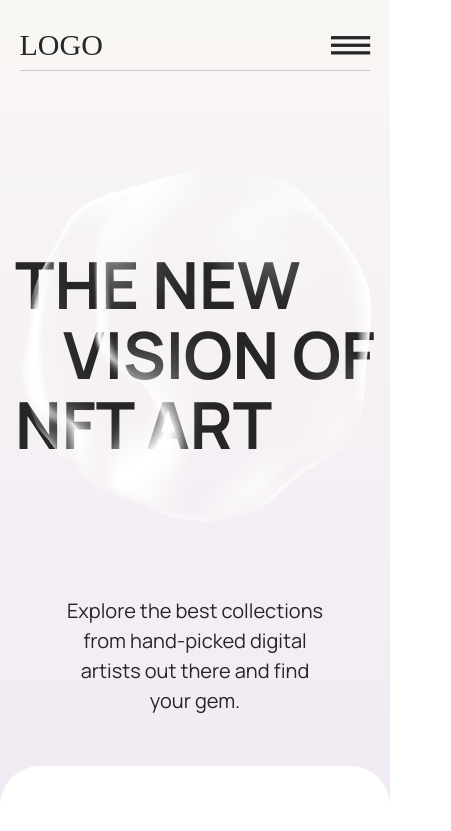
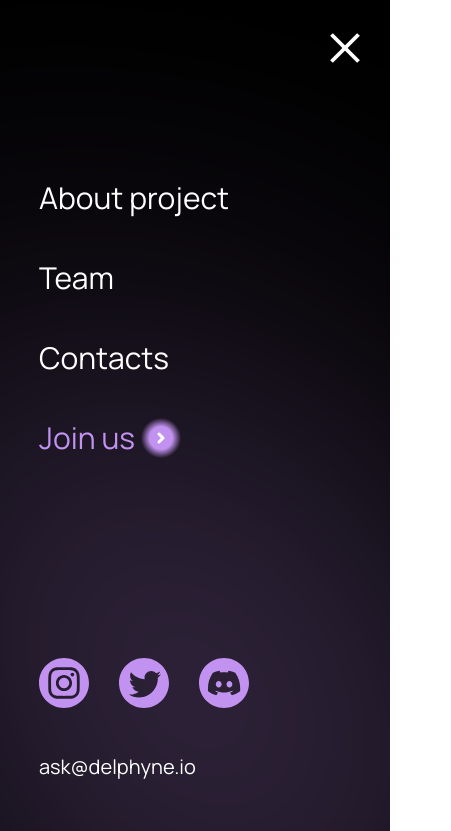
Before and after one commit to ivvan16/delphine, an Angular app: page / in a window 390 px wide. Shown: the top 831 px of the page, 451 px wide, since content can reach past the window. Built offline with nearby package versions, Linux system fonts and the light colour scheme; a web font is replaced by a local one.

Commit message:
Mobile version is deployed.

```diff
--- a/angular.json
+++ b/angular.json
@@ -46,7 +46,7 @@
                 {
                   "type": "anyComponentStyle",
                   "maximumWarning": "2kb",
-                  "maximumError": "8kb"
+                  "maximumError": "10kb"
                 }
               ],
               "fileReplacements": [
--- a/src/app/app.component.html
+++ b/src/app/app.component.html
@@ -1,4 +1,4 @@
-<div class="outer-container">
+<!-- <div class="outer-container">
   <div #navBar class="navbar">
     <div class="nav-logo">LOGO</div>
     <div *ngIf="!(isMobile | async)" class="nav-section">
@@ -172,7 +172,7 @@
       </div>
     </div>
   </div>
-</div>
+</div> -->
 
 <ng-template #mobileNavSection>
   <div class="mobile-nav-section">
@@ -198,3 +198,4 @@
     </div>
   </div>
 </ng-template>
+<ng-container *ngTemplateOutlet="mobileNavSection"></ng-container>
--- a/src/app/app.component.scss
+++ b/src/app/app.component.scss
@@ -373,22 +373,32 @@
 }
 
 .mobile-nav-close {
-  width: 1.5rem;
-  height: 1.5rem;
+  width: 3rem;
+  height: 3rem;
   position: absolute;
-  right: 1.5rem;
-  top: 1.75rem;
+  right: 3rem;
+  top: 3.25rem;
+  cursor: pointer;
 }
 
 .mobile-nav-links {
   margin-top: 45%;
   display: flex;
   flex-direction: column;
-  font-size: 1.5rem;
+  font-size: 3rem;
+
+  .nav-login {
+    .circle-action {
+      margin-right: 2rem;
+      width: 4rem;
+      height: 4rem;
+    }
+  }
 }
 
 .mobile-nav-links > * {
-  line-height: 4rem;
+  line-height: 8rem;
+  cursor: pointer;
 }
 
 .mobile-sub-header {
@@ -444,17 +454,26 @@
   bottom: 5%;
   display: flex;
   flex-direction: column;
-  line-height: 3rem !important;
+  line-height: 7rem !important;
 
   .footer-contacts {
     align-self: flex-start;
+
+    a {
+      margin-right: 3rem;
+
+      img {
+        width: 5rem;
+        height: 5rem;
+      }
+    }
   }
 }
 
 .mobile-nav-footer-mail {
   text-decoration: none;
   color: #FFFFFF;
-  font-size: 1rem;
+  font-size: 2rem;
 }
 
 @media (max-width: 500px) {
```
Also changed, not shown: 23 other files (tests, documents, lock files or other folders).
